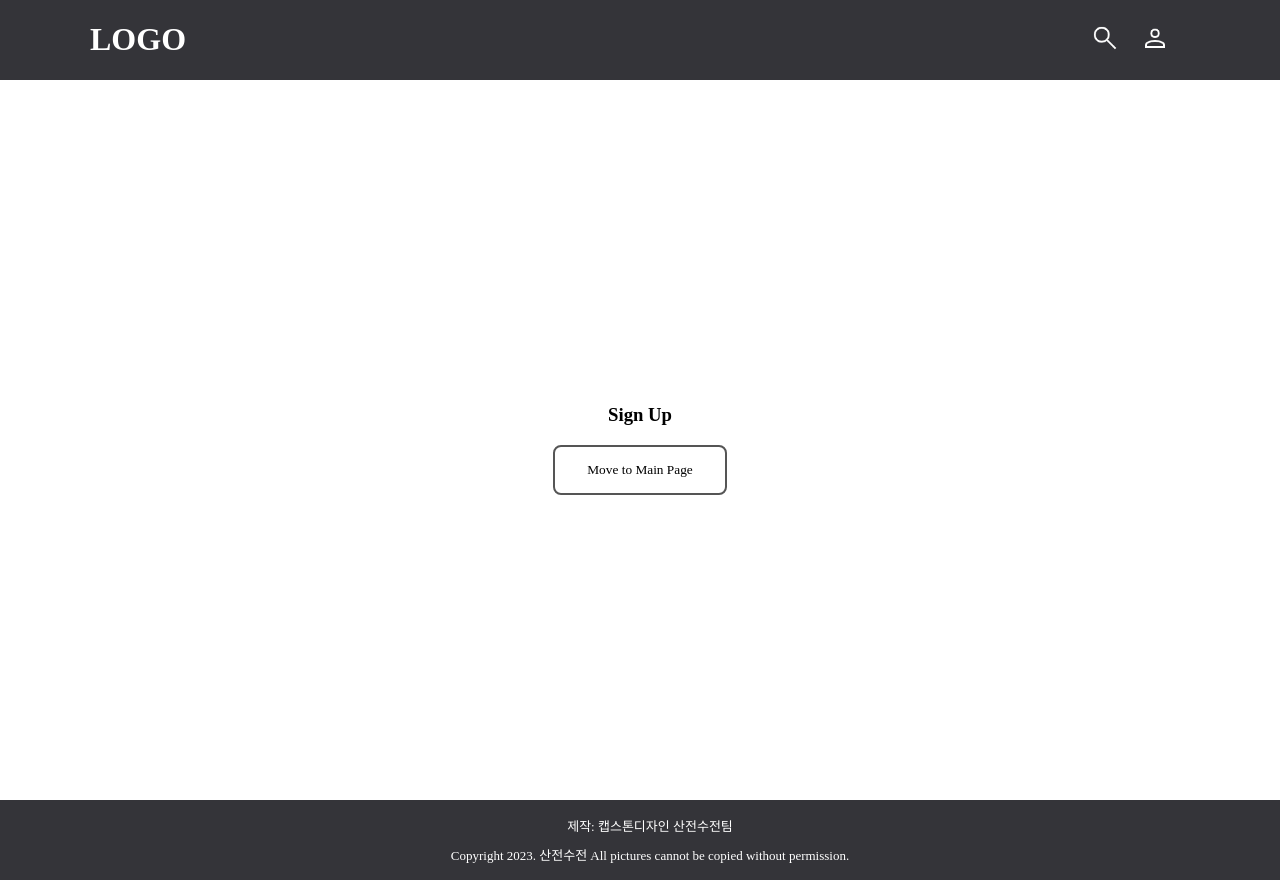
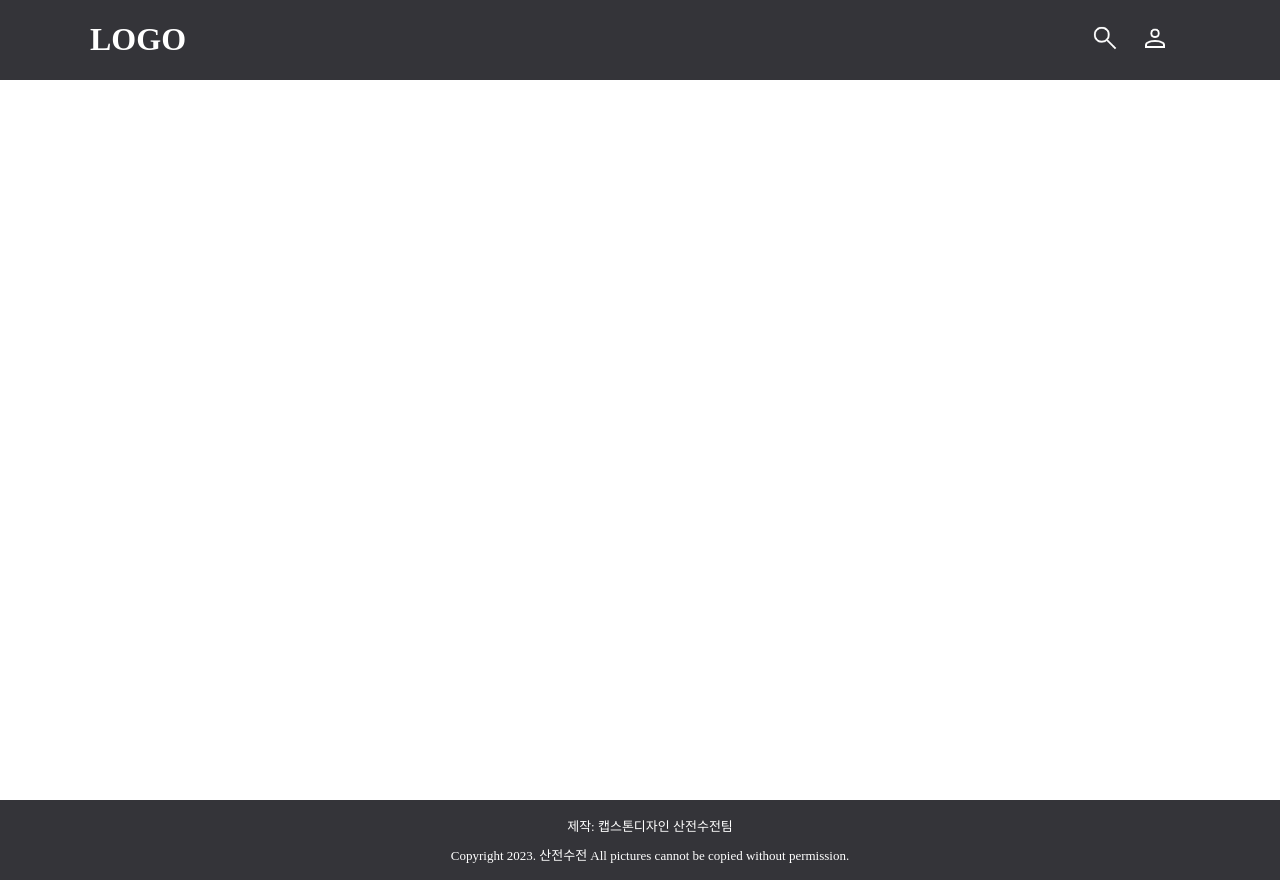
Before and after one commit to sanjeonsujeon/frontEnd, a React (Create React App) app: page /signup in a window 1280 px wide. Built offline with nearby package versions, Linux system fonts and the light colour scheme; a web font is replaced by a local one.

Commit message:
sginup 페이지

```diff
--- a/src/pages/SginUp.jsx
+++ b/src/pages/SginUp.jsx
@@ -1,13 +1,10 @@
 import React from 'react';
 import styled from "styled-components";
 import { useNavigate } from "react-router-dom";
-import Button from "../Component/Button";
 
 const SginUpContent = styled.div`
 	display: inline-block;
 `
-
-
 
 const SignUp = (props) => {
 
@@ -20,8 +17,7 @@ const SignUp = (props) => {
 	return (
 		<>
 			<SginUpContent>
-				<h3>Sign Up</h3>
-				<Button onClick={play}>Move to Main Page</Button>
+
 			</SginUpContent>
 		</>
 	);
```
